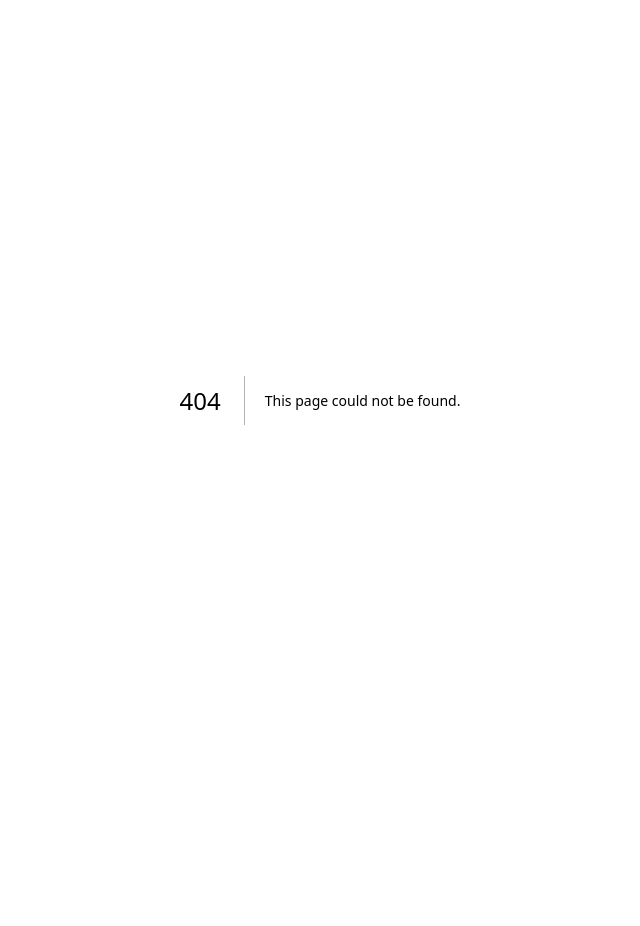
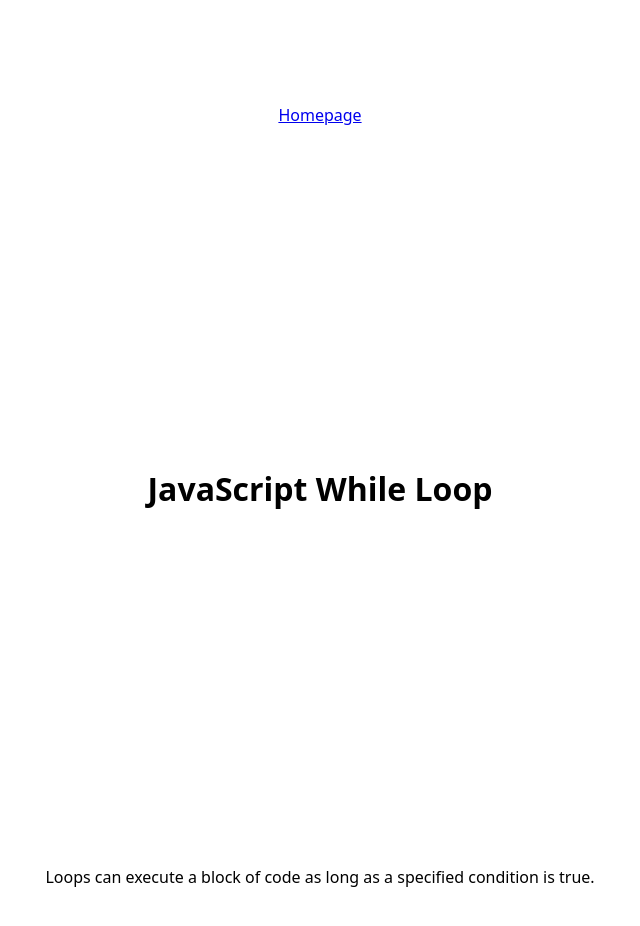
Before and after one commit to GoulartAugusto/javascript-index, a Next.js app: page /JavaScriptWhileLoop in a window 1280 px wide. Before the commit this address had no page. Shown: the top 926 px of the page, without its empty margins (320-960 px from the left). Before the commit the page ends 800 px from the top, so only its background shows below. Built offline with nearby package versions, Linux system fonts and the light colour scheme.

Commit message:
creating JavaScript While Loop explanation page

```diff
--- a/src/app/page.jsx
+++ b/src/app/page.jsx
@@ -88,6 +88,7 @@ export default function Home() {
             <li><Link href='/JavaScriptForLoop'>JavaScript For Loop</Link></li>
             <li><Link href='/JavaScriptForIn'>JavaScript For In</Link></li>
             <li><Link href='/JavaScriptForOf'>JavaScript For Of</Link></li>
+            <li><Link href='/JavaScriptWhileLoop'>JavaScript While Loop</Link></li>
             <li></li>
             <li></li>
             <li></li>
--- /dev/null
+++ b/src/pages/JavaScriptWhileLoop.jsx
@@ -0,0 +1,20 @@
+import React from 'react';
+import styles from '../app/page.module.css';
+import Link from 'next/link';
+
+const JavaScriptWhileLoop = () => {
+  return (
+    <main className={styles.main}>
+        <Link href='/'>Homepage</Link>
+
+        <h1>JavaScript While Loop</h1>
+
+        <p>Loops can execute a block of code as long as a specified condition is true.</p>
+
+        {/* Just a mark to separete sections */}
+
+    </main>
+  )
+}
+
+export default JavaScriptWhileLoop
```
